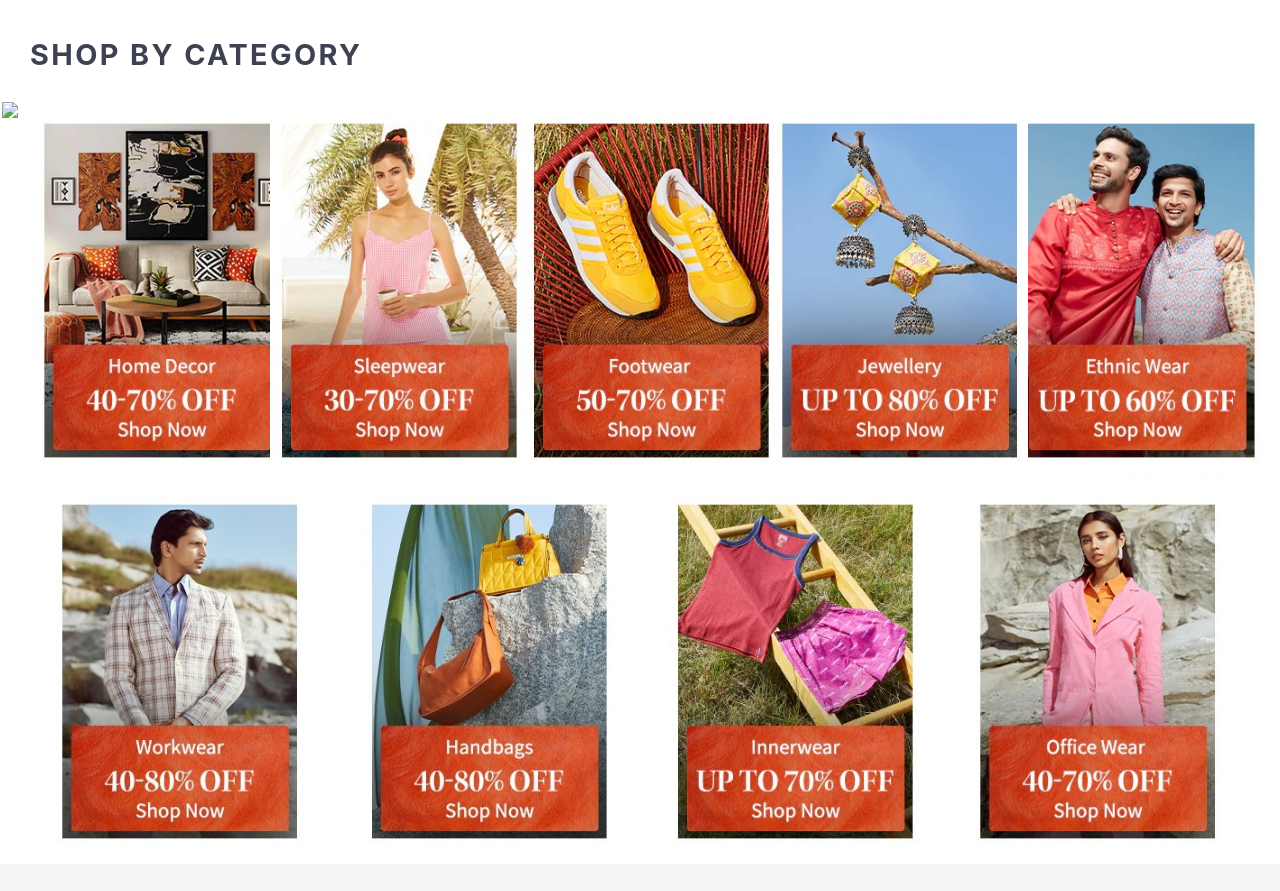
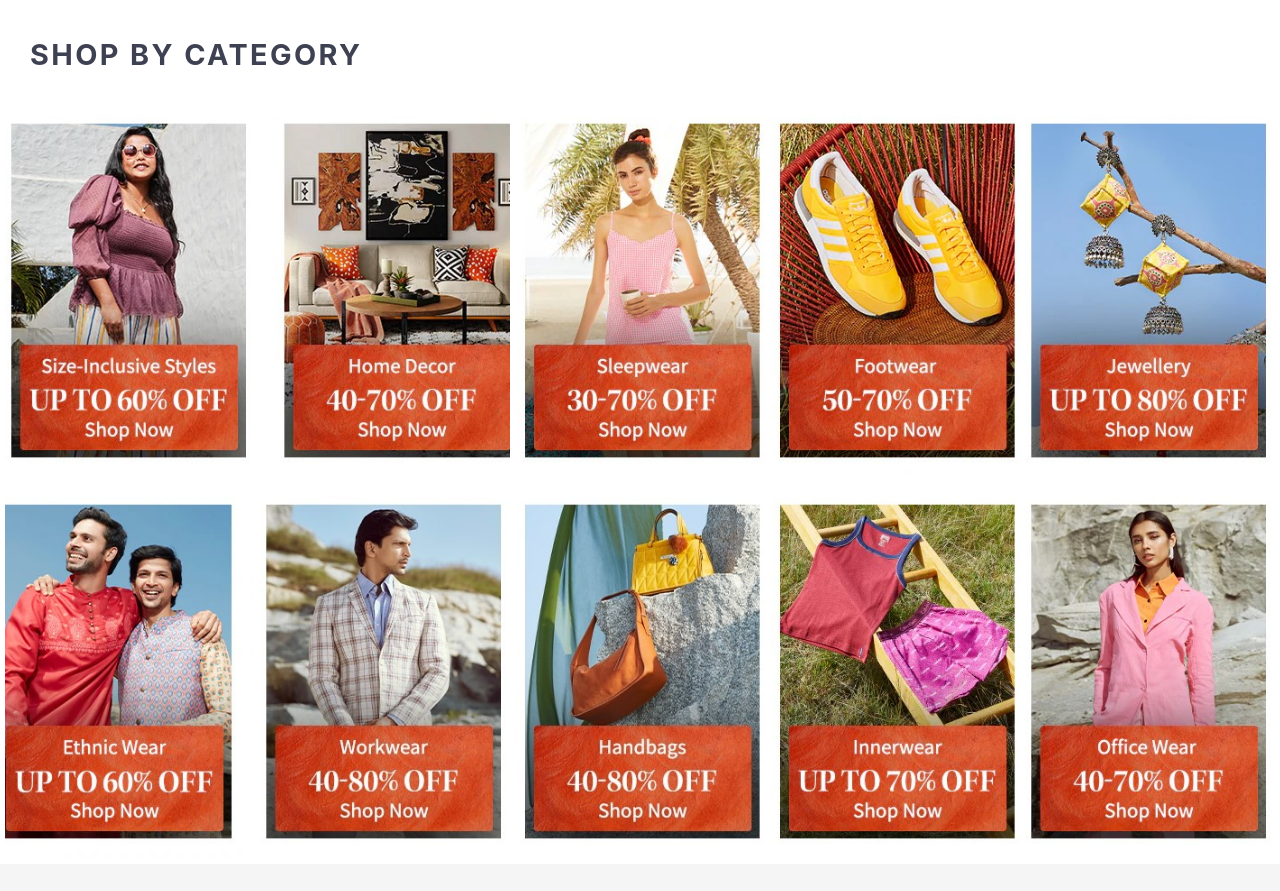
Before and after one commit to abhi-0810/Myntra-Clone, a plain HTML site: page index.html in a window 1280 px wide. Shown: the part 1565-2456 px from the top of the page. Drawn offline with Linux system fonts and the light colour scheme; files whose address does not match are found by name.

Commit message:
Update index.html

```diff
--- a/index.html
+++ b/index.html
@@ -61,7 +61,7 @@
         </div>
         <div class="category_heading">shop by category</div>
         <div class="category_items">
-            <a href="#"><img class="sale_item" src="\Website\Myntra Clone\categories\1.jpg"></a>
+            <a href="#"><img class="sale_item" src="\categories\1.jpg"></a>
             <a href="#"><img class="sale_item" src="\Website\Myntra Clone\categories\2.jpg"></a>
             <a href="#"><img class="sale_item" src="\Website\Myntra Clone\categories\3.jpg"></a>
             <a href="#"><img class="sale_item" src="\Website\Myntra Clone\categories\4.jpg"></a>
```
